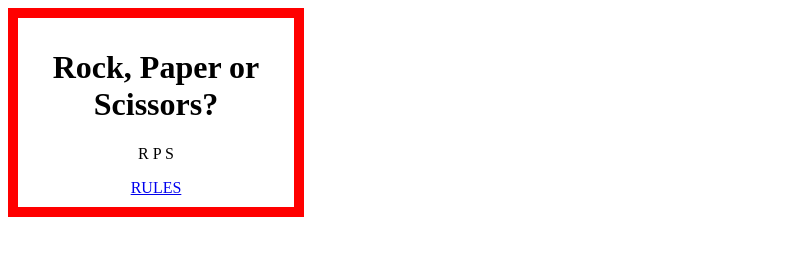
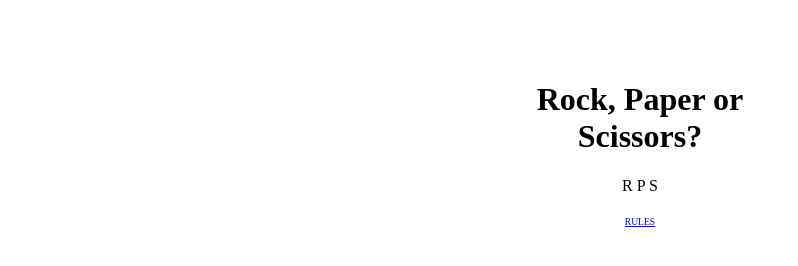
Before and after one commit to ChethiyaCK/ISYS3004-rock-paper-scissors, a plain HTML site: page index.html in a window 1280 px wide. Shown: the whole page, without its empty margins (0-798 px from the left). Drawn offline with Linux system fonts and the light colour scheme.

Commit message:
making errors correct

```diff
--- a/style.css
+++ b/style.css
@@ -1,13 +1,13 @@
 body {
-    margin: 0 auto
+    margin: 0 auto;
     margin-top: 40px;
-    padding: 10px;
-    border: 10px solid red;
+    padding: 20px;
+    border: 10px; solid red;
     width: 20%;
     text-align: center;
 }
 
 .instruction {
-    font-size: 60%
+    font-size: 60%;
     text-align: left;
 }
```
